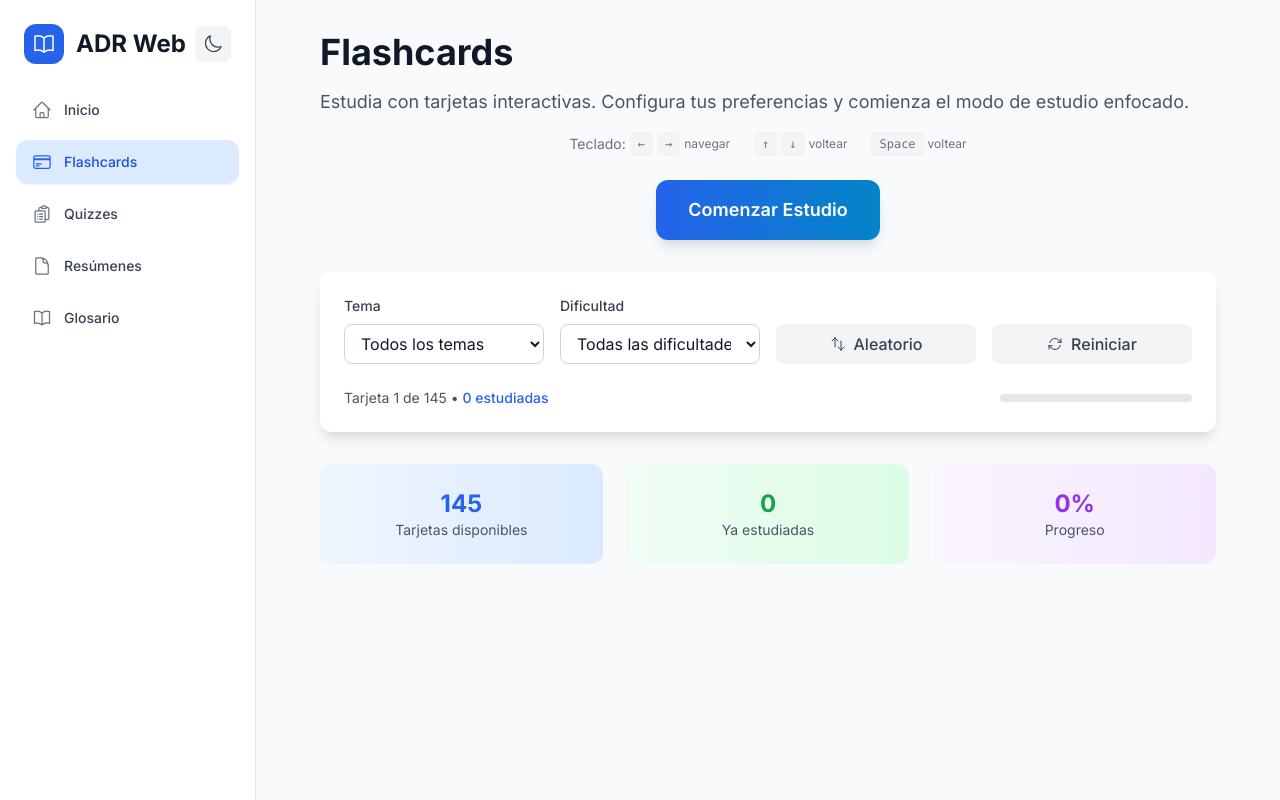
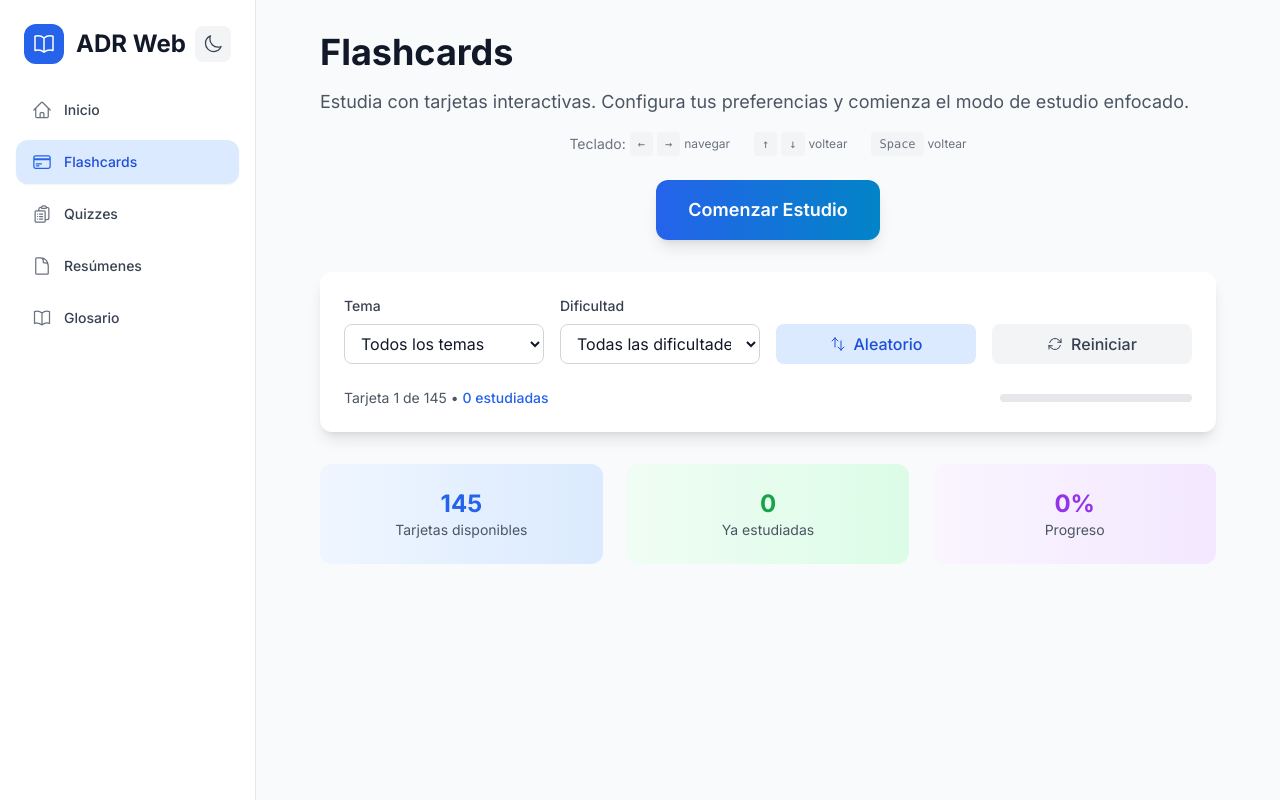
Before and after one commit to brahianf1/adr-web, a React (Vite) app: page /flashcards in a window 1280 px wide. Built offline with nearby package versions, Linux system fonts and the light colour scheme.

Commit message:
feat: enable card shuffling by default in flashcards component

```diff
--- a/src/pages/Flashcards.jsx
+++ b/src/pages/Flashcards.jsx
@@ -39,7 +39,7 @@ const Flashcards = () => {
   const [filteredCards, setFilteredCards] = useState([])
   const [selectedTopic, setSelectedTopic] = useState('all')
   const [selectedDifficulty, setSelectedDifficulty] = useState('all')
-  const [isShuffled, setIsShuffled] = useState(false)
+  const [isShuffled, setIsShuffled] = useState(true)
   const [isStudyMode, setIsStudyMode] = useState(false)
   const [showSettings, setShowSettings] = useState(false)
 
```
